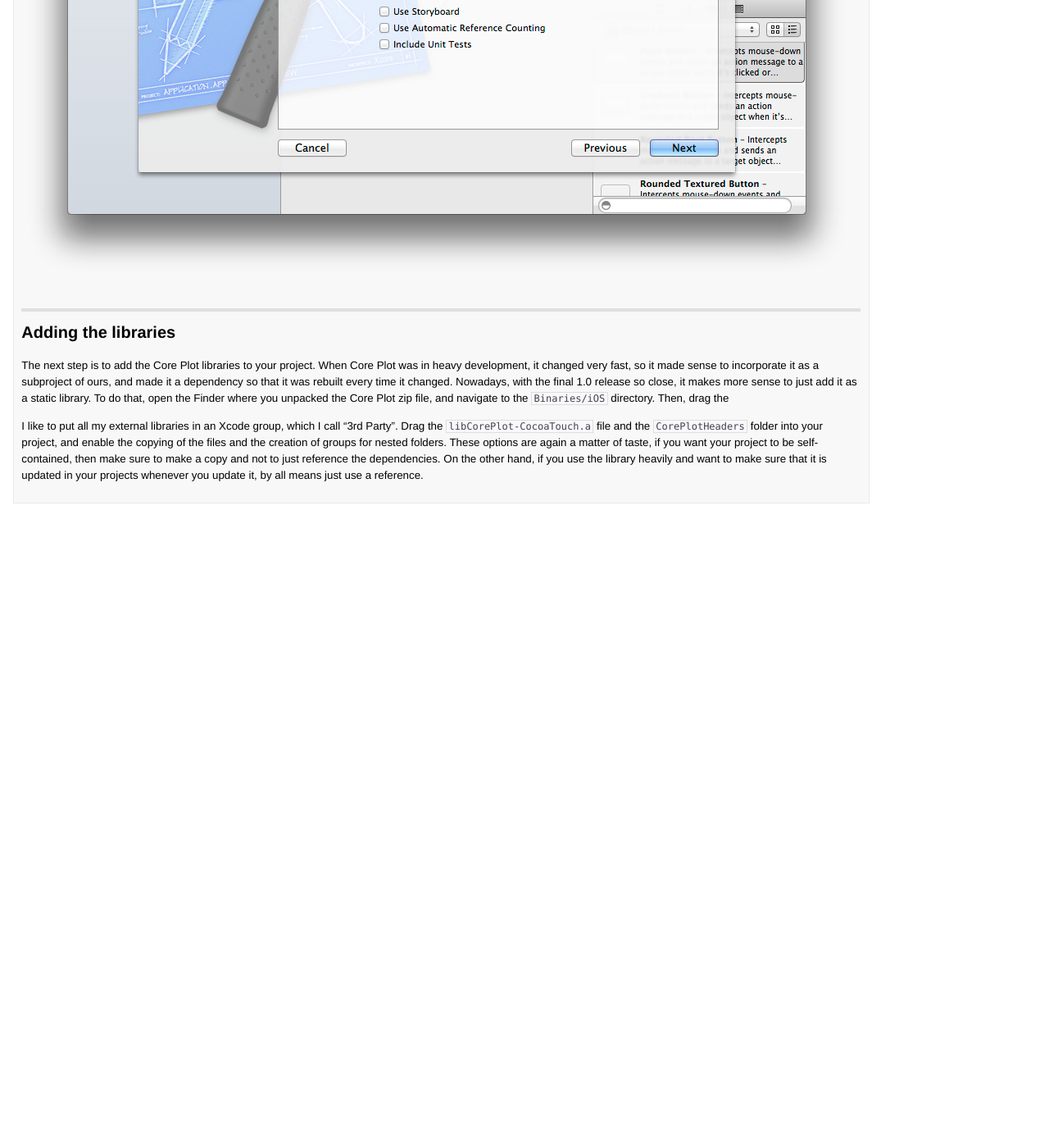
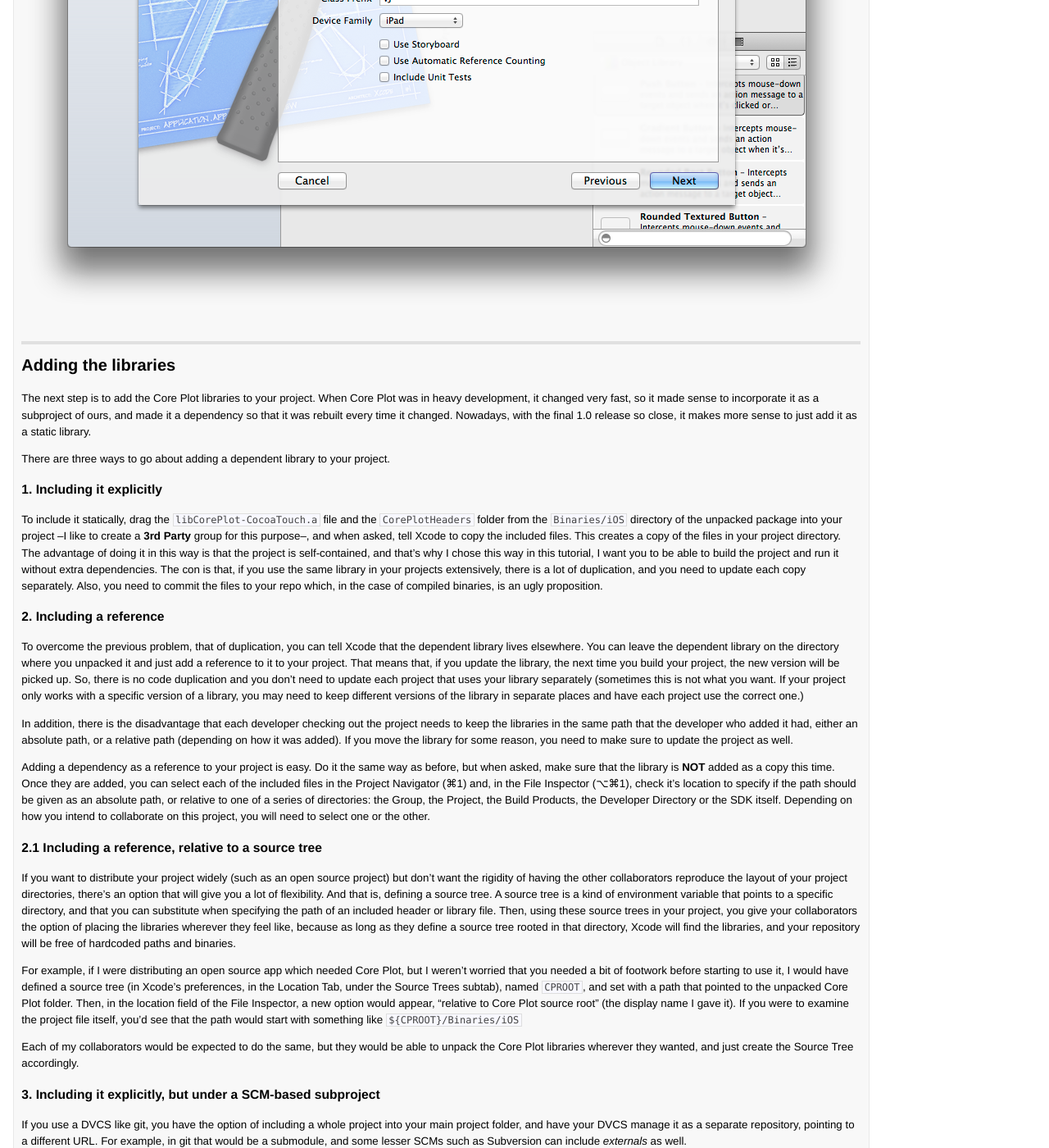
Before and after one commit to victor/Core-Plot-tutorial, a Jekyll site: the page built from index.markdown, in a window 1280 px wide and 1400 px high, scrolled down 830 px. Shown: the whole window at 82% size. Built offline with Jekyll 4.4.1, drawn with Linux system fonts in a browser that asks for light colours; before the commit the page ends 1460 px from its top, so only the background shows below that; some of the changed text lies outside the part shown.

Commit message:
Finish library inclusion explanation

```diff
--- a/index.markdown
+++ b/index.markdown
@@ -6,6 +6,7 @@
 # Core Plot Tutorial
 
 This tutorial will show you how to get started using Core Plot in your projects. I will explain how to use it on an iOS project, but if you want to use it on a Mac application, it will be useful as well, as Core Plot has abstracted the differences between the platforms, so what you learn for one platform will be useful also for the other one.
+This tutorial expects that you use Xcode 4.x and as such, the descriptions of the windows and menus will match that version. You can use Core Plot perfectly well with Xcode 3, just take into account that the descriptions might not match exactly your environment, please correct appropiately.
 
 ## Obtain the libraries
 
@@ -19,6 +20,34 @@
 
 ## Adding the libraries
 
-The next step is to add the Core Plot libraries to your project. When Core Plot was in heavy development, it changed very fast, so it made sense to incorporate it as a subproject of ours, and made it a dependency so that it was rebuilt every time it changed. Nowadays, with the final 1.0 release so close, it makes more sense to just add it as a static library. To do that, open the Finder where you unpacked the Core Plot zip file, and navigate to the `Binaries/iOS` directory. Then, drag the
+The next step is to add the Core Plot libraries to your project. When Core Plot was in heavy development, it changed very fast, so it made sense to incorporate it as a subproject of ours, and made it a dependency so that it was rebuilt every time it changed. Nowadays, with the final 1.0 release so close, it makes more sense to just add it as a static library.
 
-I like to put all my external libraries in an Xcode group, which I call “3rd Party”. Drag the `libCorePlot-CocoaTouch.a` file and the `CorePlotHeaders` folder into your project, and enable the copying of the files and the creation of groups for nested folders. These options are again a matter of taste, if you want your project to be self-contained, then make sure to make a copy and not to just reference the dependencies. On the other hand, if you use the library heavily and want to make sure that it is updated in your projects whenever you update it, by all means just use a reference.
+There are three ways to go about adding a dependent library to your project.
+
+### 1. Including it explicitly
+
+To include it statically, drag the `libCorePlot-CocoaTouch.a` file and the `CorePlotHeaders` folder from the `Binaries/iOS` directory of the unpacked package into your project –I like to create a **3rd Party** group for this purpose–, and when asked, tell Xcode to copy the included files. This creates a copy of the files in your project directory. The advantage of doing it in this way is that the project is self-contained, and that’s why I chose this way in this tutorial, I want you to be able to build the project and run it without extra dependencies. The con is that, if you use the same library in your projects extensively, there is a lot of duplication, and you need to update each copy separately. Also, you need to commit the files to your repo which, in the case of compiled binaries, is an ugly proposition.
+
+### 2. Including a reference
+
+To overcome the previous problem, that of duplication, you can tell Xcode that the dependent library lives elsewhere. You can leave the dependent library on the directory where you unpacked it and just add a reference to it to your project. That means that, if you update the library, the next time you build your project, the new version will be picked up. So, there is no code duplication and you don’t need to update each project that uses your library separately (sometimes this is not what you want. If your project only works with a specific version of a library, you may need to keep different versions of the library in separate places and have each project use the correct one.)
+
+In addition, there is the disadvantage that each developer checking out the project needs to keep the libraries in the same path that the developer who added it had, either an absolute path, or a relative path (depending on how it was added). If you move the library for some reason, you need to make sure to update the project as well.
+
+Adding a dependency as a reference to your project is easy. Do it the same way as before, but when asked, make sure that the library is **NOT** added as a copy this time. Once they are added, you can select each of the included files in the Project Navigator (⌘1) and, in the File Inspector (⌥⌘1), check it’s location to specify if the path should be given as an absolute path, or relative to one of a series of directories: the Group, the Project, the Build Products, the Developer Directory or the SDK itself. Depending on how you intend to collaborate on this project, you will need to select one or the other.
+
+### 2.1 Including a reference, relative to a source tree
+
+If you want to distribute your project widely (such as an open source project) but don’t want the rigidity of having the other collaborators reproduce the layout of your project directories, there’s an option that will give you a lot of flexibility. And that is, defining a source tree. A source tree is a kind of environment variable that points to a specific directory, and that you can substitute when specifying the path of an included header or library file. Then, using these source trees in your project, you give your collaborators the option of placing the libraries wherever they feel like, because as long as they define a source tree rooted in that directory, Xcode will find the libraries, and your repository will be free of hardcoded paths and binaries.
+
+For example, if I were distributing an open source app which needed Core Plot, but I weren’t worried that you needed a bit of footwork before starting to use it, I would have defined a source tree (in Xcode’s preferences, in the Location Tab, under the Source Trees subtab), named `CPROOT`, and set with a path that pointed to the unpacked Core Plot folder. Then, in the location field of the File Inspector, a new option would appear, “relative to Core Plot source root” (the display name I gave it). If you were to examine the project file itself, you’d see that the path would start with something like `${CPROOT}/Binaries/iOS`
+
+Each of my collaborators would be expected to do the same, but they would be able to unpack the Core Plot libraries wherever they wanted, and just create the Source Tree accordingly.
+
+### 3. Including it explicitly, but under a SCM-based subproject
+
+If you use a DVCS like git, you have the option of including a whole project into your main project folder, and have your DVCS manage it as a separate repository, pointing to a different URL. For example, in git that would be a submodule, and some lesser SCMs such as Subversion can include *externals* as well.
+
+In that way, you avoid the hassle of including binaries in your main project repo and of having to restrict yourself to specifc library versions. Since this kind of setup is specific to your SCM of choice, I won’t be giving specific details, just mention the possibility. Once your external project is checked out into your main project folder, it behaves exactly the same as the first case.
+
+Oh and by the way, there’s the option of defining the library project as a separate project and include it in your workspace under Xcode 4, and then just use the library normally. After testing this approach during Xcode 4 betas, I don’t like it that much, because it combines the disadvantages of the different options. I think it only makes sense if you’re the creator of the library as well, otherwise, it’s a bit of a mess and not entirely reliable.
```
